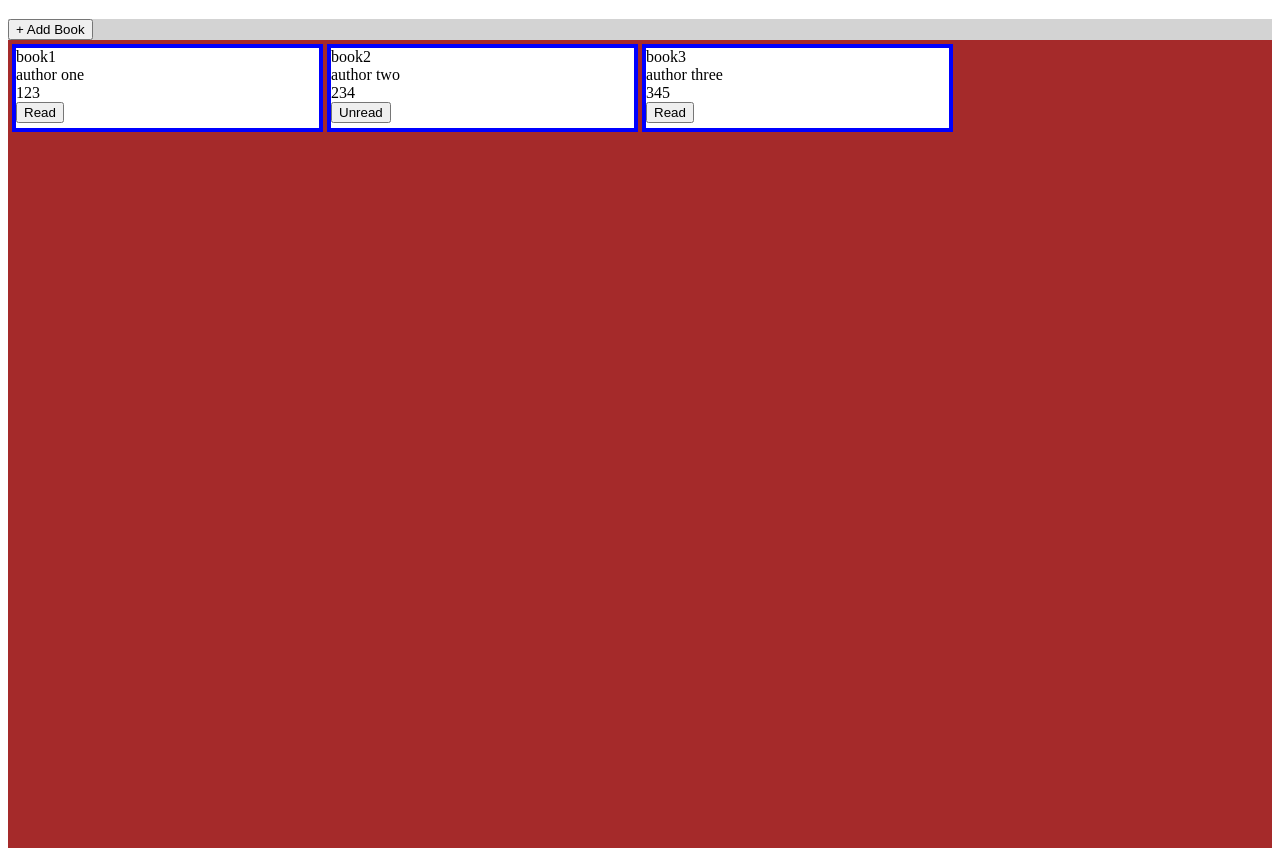
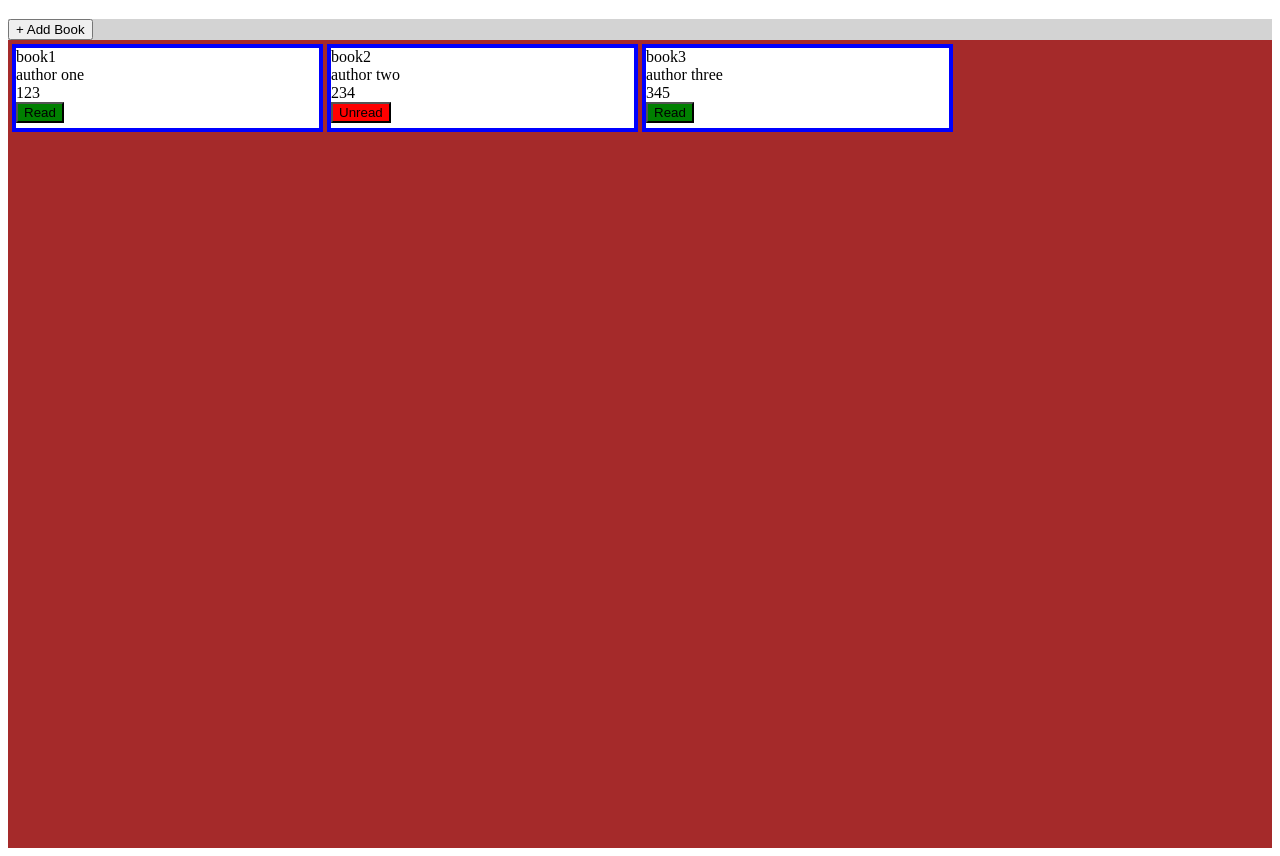
Before and after one commit to kihno/library-app, a plain HTML site: page index.html in a window 1280 px wide. Shown: the part 61-917 px from the top of the page. Drawn offline with Linux system fonts and the light colour scheme.

Commit message:
write function to toggle between read status

```diff
--- a/javascript.js
+++ b/javascript.js
@@ -44,12 +44,6 @@ closeModal.onclick = function() {
     modal.style.display = 'none';
 }
 
-// window.onclick = function(e) {
-//     if (e.target !== modal) {
-//         modal.style.display = 'none';
-//     }
-// }
-
 function addBookToLibrary() {
 
     const newBook = Object.create(Book);
@@ -75,7 +69,6 @@ function clearForm() {
     read.checked = false;
 }
 
-const form = document.getElementsByTagName('form')[0];
 
 submit.addEventListener('click', function() {
 
@@ -90,7 +83,7 @@ submit.addEventListener('click', function() {
         displayLibrary(newBook);
 })
 
-const bookshelf = document.getElementById('bookshelf');
+
 
 myLibrary.forEach(element => {
     displayLibrary(element);
@@ -100,6 +93,7 @@ myLibrary.forEach(element => {
 function displayLibrary(newBook) {
     const newDiv = document.createElement('div');
     const button =document.createElement('button');
+    const bookshelf = document.getElementById('bookshelf');
 
     newDiv.className = 'book';
     bookshelf.appendChild(newDiv);
@@ -108,10 +102,10 @@ function displayLibrary(newBook) {
     for (const prop in newBook) {
         if (prop === 'read') {
             if (newBook.read === true) {
-                button.textContent = 'Read';
+                button.className = 'read';
                 bookDiv.appendChild(button);
             } else if (newBook.read === false) {
-                button.textContent = 'Unread';
+                button.className = 'unread';
                 bookDiv.appendChild(button);
             }
         } else {
@@ -121,4 +115,12 @@ function displayLibrary(newBook) {
             bookDiv.appendChild(subDiv);
         }
     }
+
+    button.addEventListener('click', () => {
+        if (button.className === 'read') {
+            button.className = 'unread';
+        } else {
+            button.className = 'read';
+        }
+    });
 }
--- a/stylesheet.css
+++ b/stylesheet.css
@@ -59,3 +59,19 @@
     border: 4px solid blue;
     height: 5rem;
 }
+
+.read {
+    background-color: green;
+}
+
+.read:after {
+    content: 'Read';
+}
+
+.unread {
+    background-color: red;
+}
+
+.unread:after {
+    content: 'Unread';
+}
```
